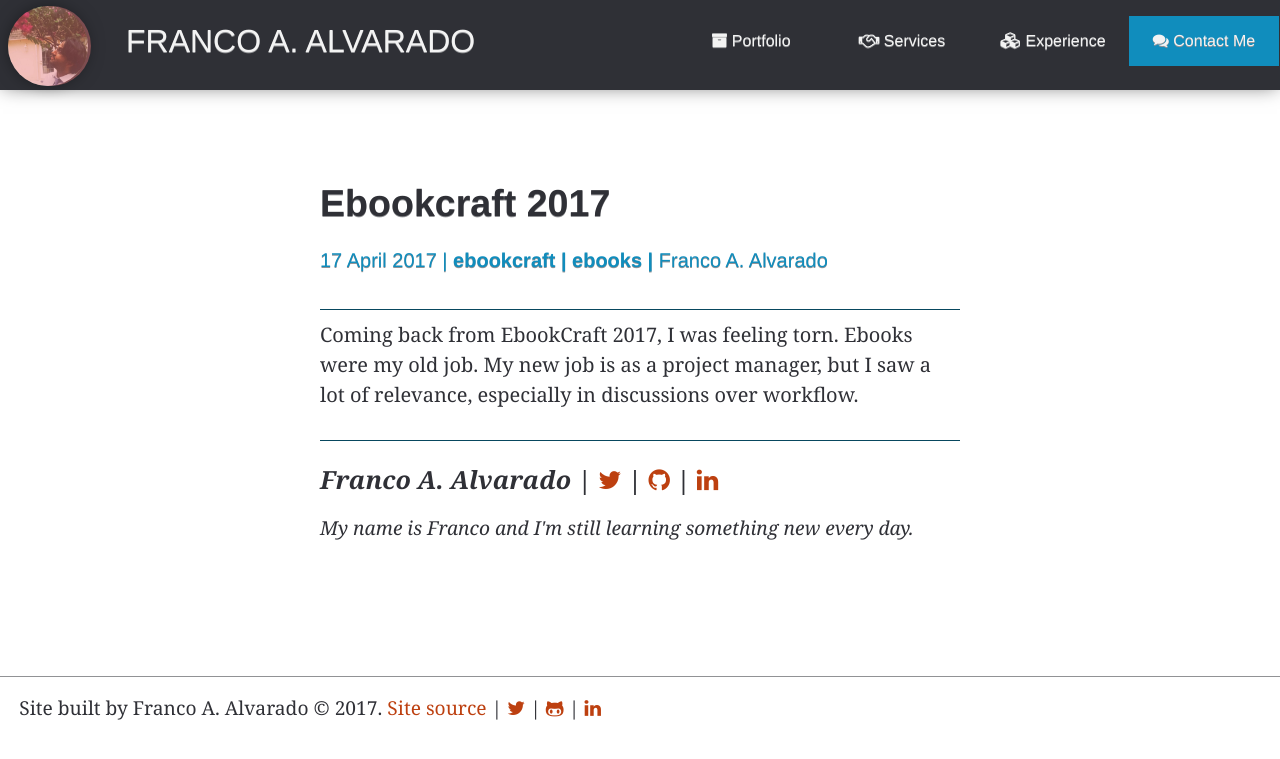
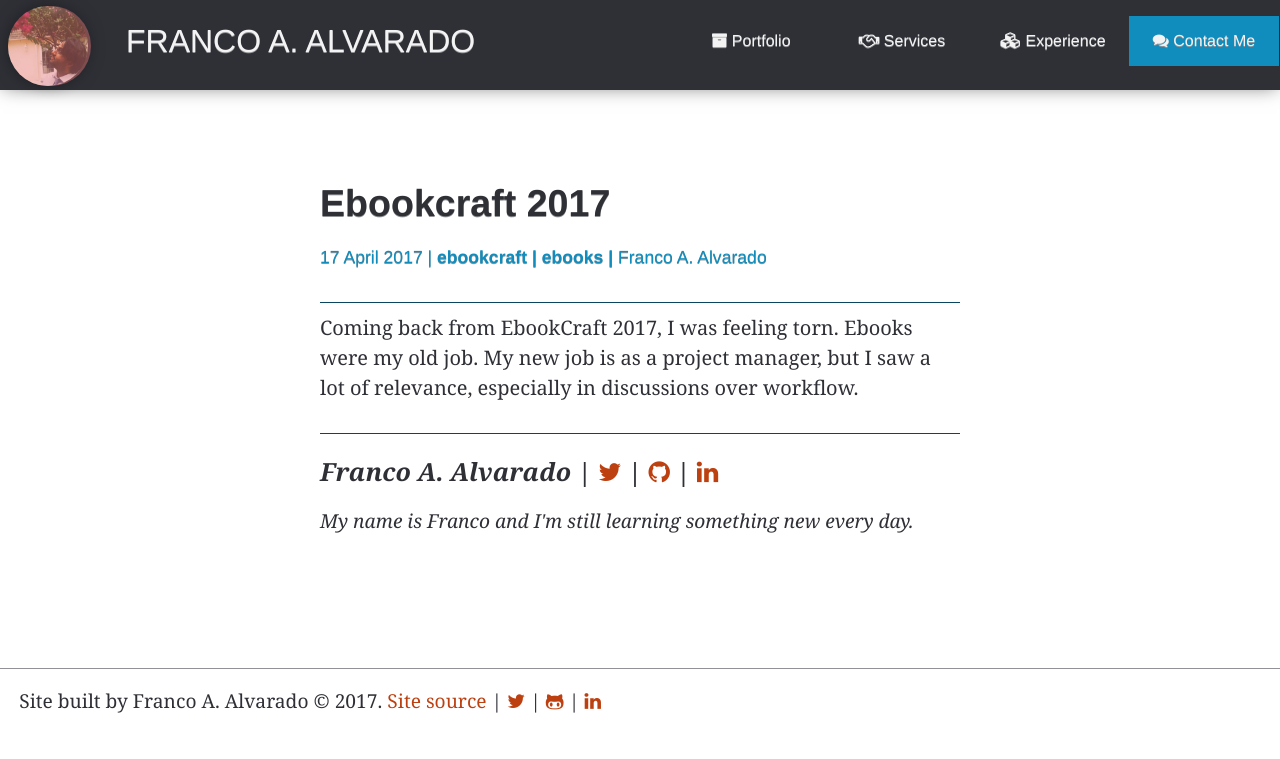
Before and after one commit to francopub/francopub.github.io, a Jekyll site: the page built from blog/_posts/2017-04-17-Ebookcraft-2017.markdown, in a window 1280 px wide. Shown: the top 759 px of the page. Built offline with Jekyll 4.4.1, drawn with Linux system fonts in a browser that asks for light colours; some web fonts are replaced.

Commit message:
updating SCSS
updating SCSS again, changing font, weirdly not working

```diff
--- a/_sass/_posts.scss
+++ b/_sass/_posts.scss
@@ -32,7 +32,7 @@ article {
 			text-align: left;
 		}
 		p.byline {
-			font-size: 1.25em;
+			font-size: 1.1em;
 			line-height: 1;
 			margin-top: 1em;
 			text-align: left;
@@ -98,7 +98,6 @@ article.project {
 			margin-top: 1em;
 			text-align: center;
 			margin-bottom: 3em;
-			font-weight: bold;
 		}
 		p.post-info {
 			font-size: 1em;
```
Also changed, not shown: 2 other files.
